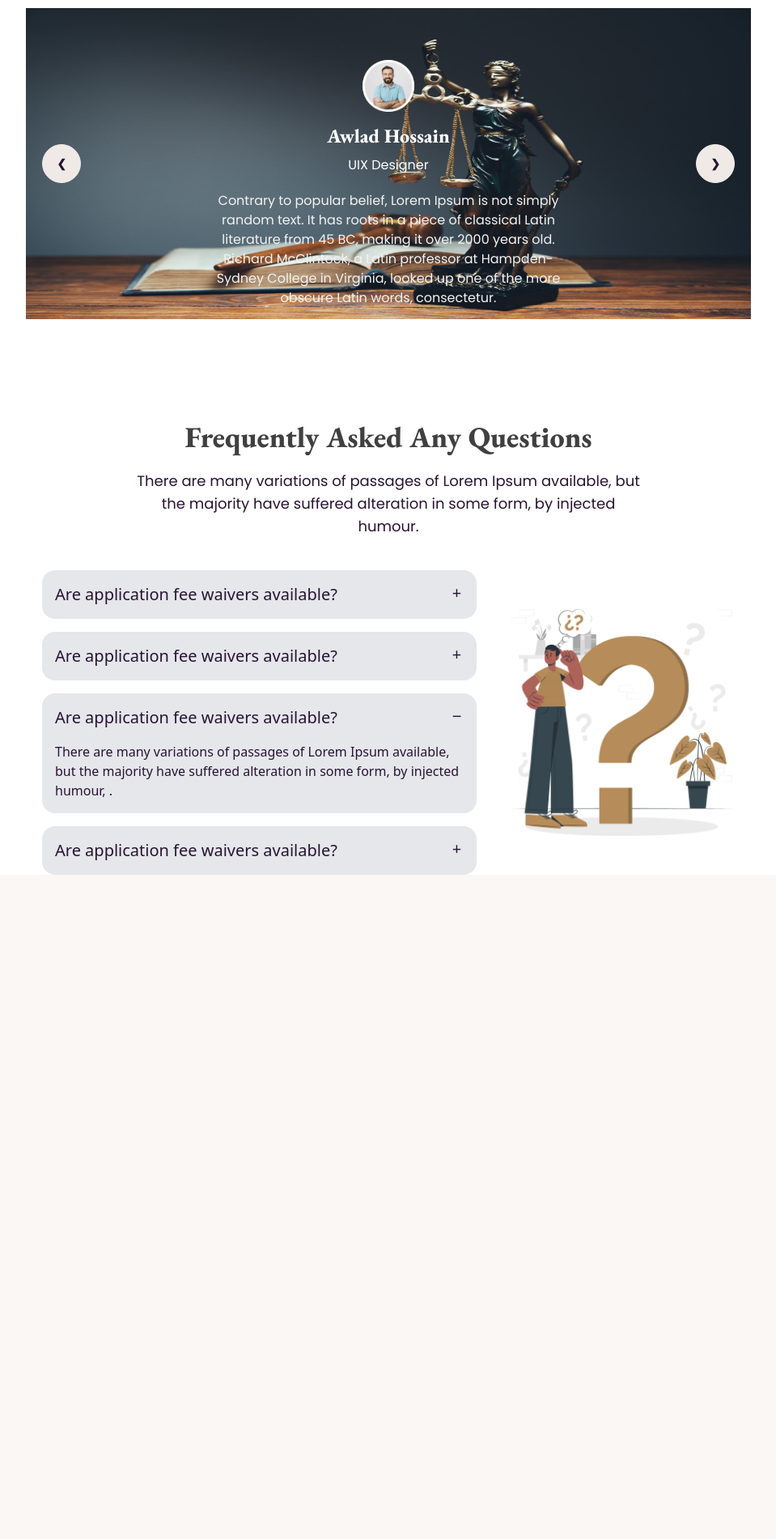
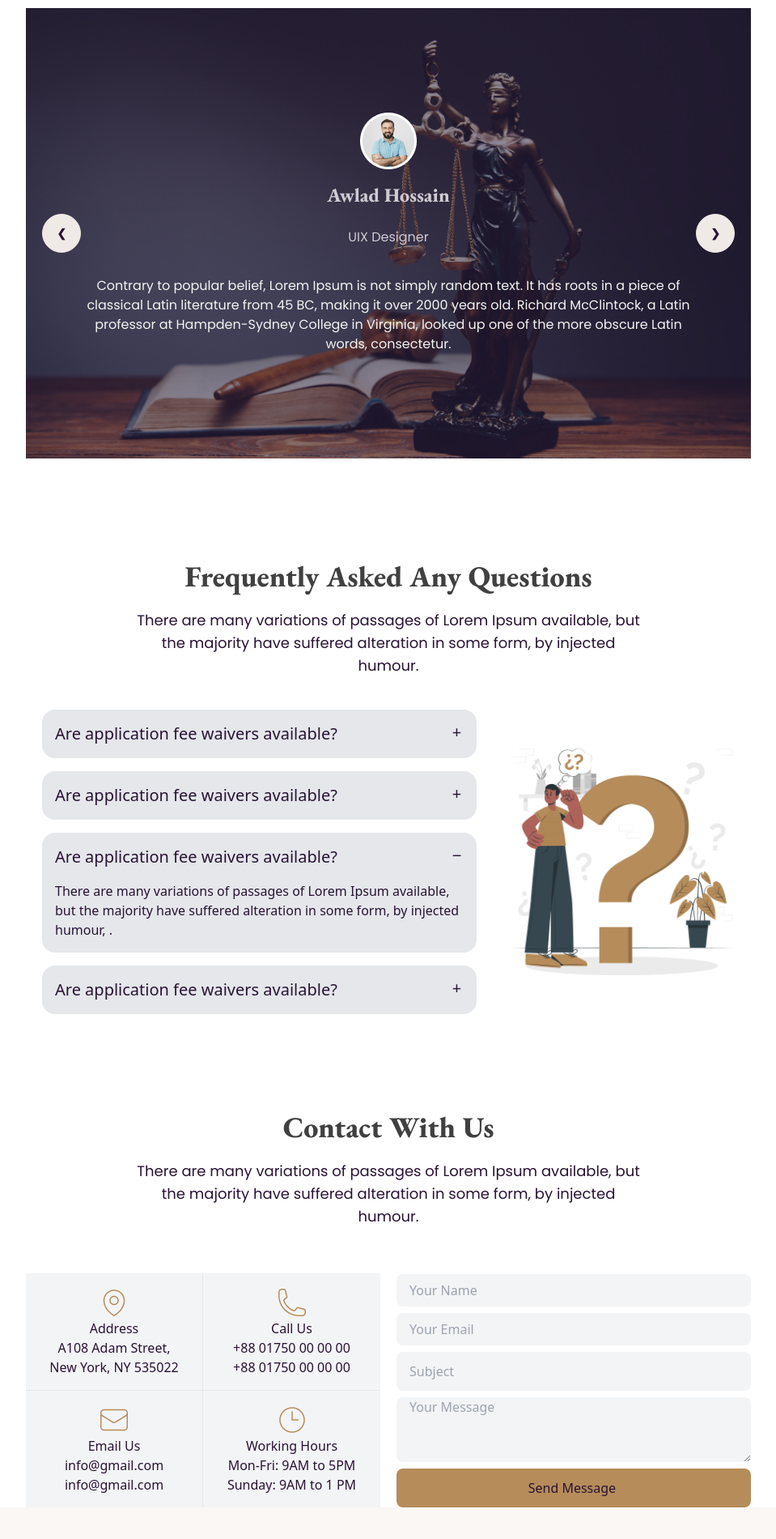
Before and after one commit to M-Arafat61/Legal-Solution-Webtemplate, a plain HTML site: page index.html in a window 1280 px wide. Shown: the part 2519-4419 px from the top of the page at 81% size, without its empty margins (160-1119 px from the left). Before the commit the page ends 3639 px from the top, so only its background shows below. Drawn offline with nearby package versions, Linux system fonts and the light colour scheme.

Commit message:
responsive with faq and contact section

```diff
--- a/index.html
+++ b/index.html
@@ -35,7 +35,7 @@
     </style>
 </head>
 <body class="bg-white">
-    <header class="max-w-screen-2xl mx-auto px-2 sm:px-6 md:px-20 lg:px-44">
+    <header class="max-w-screen-2xl mx-auto sm:px-6 md:px-20 lg:px-44">
 
         <!-- Navbar -->
         <nav class=" space-y-5 py-12 flex flex-col font-poppins lg:flex-row justify-between items-center">
@@ -70,7 +70,6 @@
                             <input type="text" placeholder="Search your services" class="rounded-lg w-full h-12 pl-4" />
                         </div>
                         <button class="p-3 rounded-lg bg-primary-btn text-white text-base tracking-wider">Get Started</button>
-                        </div>
                     </div>
                 </div>
             </div>
@@ -156,128 +155,65 @@
         </section>
 
         <!-- Clinets review Area -->
-        <section class="max-w-screen-2xl mx-auto md:px-20 lg:px-32 xl:px-48 mt-24">
+        <section class="max-w-screen-2xl mx-auto md:px-20 lg:px-32 xl:px-48 my-24">
 
             <!-- Section Headings -->
-            <div class="text-center px-2 sm:px-14  lg:px-32 space-y-5 pt-6">
+            <div class="text-center sm:px-14 lg:px-32 space-y-5 pt-6">
                 <h2 class="font-garamond font-extrabold text-4xl text-[#414040]">What Our Client Say</h2>
                 <p class="text-lg font-poppins">There are many variations of passages of Lorem Ipsum available, but the majority have suffered alteration in some form, by injected humour.</p>
             </div>
 
-             <!-- slider or carousel -->
-            <div class="carousel mt-10 w-full">
+            <div class="carousel mt-10">
 
                 <!-- review 1 -->
-                <div id="slide1" class="carousel-item relative w-full">
-                    <img src="./images/slider-2.jpg" class="w-full h-96" />
-                    <!-- Icon -->
-                    <div class="absolute w-16 h-16 bg-primary-btn text-white rounded-full top-1/4 left-1/2 transform -translate-x-1/2 -translate-y-1/2">
+                <div id="slide1" class="carousel-item relative hero fit max-w-fit lg:min-h-[calc(100vh-244px)]" style="background-image: url(./images/slider-2.jpg);">
+                    <div class="hero-overlay"></div>
+                    <div class="hero-content text-center text-neutral-content flex flex-col">
                         <img src="./images/Ellipse 1 (1).png" alt="">
-                    </div>
-                    <!-- h2 and p -->
-                    <div class="absolute top-2/3 left-1/2 transform -translate-x-1/2 -translate-y-1/2 items-center text-center text-white ">
                         <h2 class="text-2xl font-garamond font-extrabold">Awlad Hossain</h2>
                         <p class="mt-2 font-poppins text-base ">UIX Designer</p>
-                        <p class="mt-5 font-poppins text-base text-[#F3F3F3]">Contrary to popular belief, Lorem Ipsum is not simply random text. It has roots in a piece of classical Latin literature from 45 BC, making it over 2000 years old. Richard McClintock, a Latin professor at Hampden-Sydney College in Virginia, looked up one of the more obscure Latin words, consectetur.</p>
+                        <p class="mt-5 font-poppins text-base text-[#F3F3F3] md:px-12">Contrary to popular belief, Lorem Ipsum is not simply random text. It has roots in a piece of classical Latin literature from 45 BC, making it over 2000 years old. Richard McClintock, a Latin professor at Hampden-Sydney College in Virginia, looked up one of the more obscure Latin words, consectetur.</p>
                     </div>
-
                 <div class="absolute flex justify-between transform -translate-y-1/2 left-5 right-5 top-1/2">
                     <a href="#slide3" class="btn btn-circle">❮</a>
                     <a href="#slide2" class="btn btn-circle">❯</a>
                 </div>
                 </div>
-
-                <!-- slide 2 -->
-                <div id="slide2" class="carousel-item relative w-full">
-                    <img src="./images/slider-3.jpg" class="w-full h-96" />
-                    <!-- Icon -->
-                    <div class="absolute w-16 h-16 bg-primary-btn text-white rounded-full top-1/4 left-1/2 transform -translate-x-1/2 -translate-y-1/2">
+                <!-- review 2 -->
+                <div id="slide2" class="carousel-item relative hero fit lg:min-h-[calc(100vh-244px)]" style="background-image: url(./images/slider-3.jpg);">
+                    <div class="hero-overlay"></div>
+                    <div class=" hero-content text-center text-neutral-content flex flex-col">
                         <img src="./images/Ellipse 1 (1).png" alt="">
-                    </div>
-                    <!-- h2 and p -->
-                    <div class="absolute top-2/3 left-1/2 transform -translate-x-1/2 -translate-y-1/2 items-center text-center text-white ">
                         <h2 class="text-2xl font-garamond font-extrabold">Awlad Hossain</h2>
                         <p class="mt-2 font-poppins text-base ">UIX Designer</p>
-                        <p class="mt-5 font-poppins text-base text-[#F3F3F3]">Contrary to popular belief, Lorem Ipsum is not simply random text. It has roots in a piece of classical Latin literature from 45 BC, making it over 2000 years old. Richard McClintock, a Latin professor at Hampden-Sydney College in Virginia, looked up one of the more obscure Latin words, consectetur.</p>
+                        <p class="mt-5 font-poppins text-base text-[#F3F3F3] md:px-12">Contrary to popular belief, Lorem Ipsum is not simply random text. It has roots in a piece of classical Latin literature from 45 BC, making it over 2000 years old. Richard McClintock, a Latin professor at Hampden-Sydney College in Virginia, looked up one of the more obscure Latin words, consectetur.</p>
                     </div>
-
                 <div class="absolute flex justify-between transform -translate-y-1/2 left-5 right-5 top-1/2">
                     <a href="#slide1" class="btn btn-circle">❮</a>
                     <a href="#slide3" class="btn btn-circle">❯</a>
                 </div>
                 </div>
-
-                <!-- slide 3 -->
-                <div id="slide3" class="carousel-item relative w-full">
-                    <img src="./images/slider-1.jpg" class="w-full h-96" />
-                    <!-- Icon -->
-                    <div class="absolute w-16 h-16 bg-primary-btn text-white rounded-full top-1/4 left-1/2 transform -translate-x-1/2 -translate-y-1/2">
+                <!-- review 3 -->
+                <div id="slide3" class="carousel-item relative hero fit md:min-h-[calc(100vh-244px)]" style="background-image: url(./images/slider-1.jpg);">
+                    <div class="hero-overlay"></div>
+                    <div class=" hero-content text-center text-neutral-content flex flex-col">
                         <img src="./images/Ellipse 1 (1).png" alt="">
-                    </div>
-                    <!-- h2 and p -->
-                    <div class="absolute top-2/3 left-1/2 transform -translate-x-1/2 -translate-y-1/2 items-center text-center text-white ">
                         <h2 class="text-2xl font-garamond font-extrabold">Awlad Hossain</h2>
                         <p class="mt-2 font-poppins text-base ">UIX Designer</p>
-                        <p class="mt-5 font-poppins text-base text-[#F3F3F3]">Contrary to popular belief, Lorem Ipsum is not simply random text. It has roots in a piece of classical Latin literature from 45 BC, making it over 2000 years old. Richard McClintock, a Latin professor at Hampden-Sydney College in Virginia, looked up one of the more obscure Latin words, consectetur.</p>
+                        <p class="mt-5 font-poppins text-base text-[#F3F3F3] md:px-12">Contrary to popular belief, Lorem Ipsum is not simply random text. It has roots in a piece of classical Latin literature from 45 BC, making it over 2000 years old. Richard McClintock, a Latin professor at Hampden-Sydney College in Virginia, looked up one of the more obscure Latin words, consectetur.</p>
                     </div>
-
-                    <div class="absolute flex justify-between transform -translate-y-1/2 left-5 right-5 top-1/2">
+                <div class="absolute flex justify-between transform -translate-y-1/2 left-5 right-5 top-1/2 ">
                     <a href="#slide2" class="btn btn-circle">❮</a>
                     <a href="#slide1" class="btn btn-circle">❯</a>
                 </div>
                 </div>
-                <!-- <div id="slide2" class="carousel-item relative w-full">
-                  <img src="/images/stock/photo-1609621838510-5ad474b7d25d.jpg" class="w-full" />
-                  <div class="absolute flex justify-between transform -translate-y-1/2 left-5 right-5 top-1/2">
-                    <a href="#slide1" class="btn btn-circle">❮</a>
-                    <a href="#slide3" class="btn btn-circle">❯</a>
             </div>
-                </div>
-                <div id="slide3" class="carousel-item relative w-full">
-                  <img src="/images/stock/photo-1414694762283-acccc27bca85.jpg" class="w-full" />
-                  <div class="absolute flex justify-between transform -translate-y-1/2 left-5 right-5 top-1/2">
-                    <a href="#slide2" class="btn btn-circle">❮</a>
-                    <a href="#slide4" class="btn btn-circle">❯</a>
-                  </div>
-                </div>
-                <div id="slide4" class="carousel-item relative w-full">
-                  <img src="/images/stock/photo-1665553365602-b2fb8e5d1707.jpg" class="w-full" />
-                  <div class="absolute flex justify-between transform -translate-y-1/2 left-5 right-5 top-1/2">
-                    <a href="#slide3" class="btn btn-circle">❮</a>
-                    <a href="#slide1" class="btn btn-circle">❯</a>
-                  </div>
-                </div> -->
-            </div>
-
-            <!-- <div class="carousel w-full">
-                <div class="carousel-item relative w-full">
-
-                  <div class="flex items-center justify-center w-12 h-12 bg-primary-btn text-white rounded-full absolute top-4 left-4">
-                    <i class="fas fa-camera"></i>
-                  </div>
-
-
-                  <div class="absolute top-0 left-0 right-0 p-4 text-white">
-                    <h2 class="text-2xl font-bold">Your Heading</h2>
-                    <p class="mt-2">Your Description</p>
-                  </div>
-
-                  <img src="./images/slider-3.jpg" class="w-full" />
-
-
-                  <div class="absolute flex justify-between transform -translate-y-1/2 left-5 right-5 top-1/2">
-                    <a href="#slide4" class="btn btn-circle">❮</a>
-                    <a href="#slide2" class="btn btn-circle">❯</a>
-                  </div>
-                </div>
-              </div> -->
-
         </section>
 
         <!-- FAQ section -->
-        <section class="max-w-screen-2xl mx-auto lg:px-20 xl:px-48 mt-24">
+        <section class="max-w-screen-2xl mx-auto lg:px-20 xl:px-48 mb-24">
             <!-- heading faq  -->
-            <div class="text-center px-2 sm:px-14 md:px-24 lg:px-32 space-y-5 pt-6">
+            <div class="text-center sm:px-14 md:px-24 lg:px-32 space-y-5 pt-6">
                 <h2 class="font-garamond font-extrabold text-4xl text-[#414040]">Frequently Asked Any Questions</h2>
                 <p class="text-lg font-poppins">There are many variations of passages of Lorem Ipsum available, but the majority have suffered alteration in some form, by injected humour.</p>
             </div>
@@ -328,6 +264,68 @@
             </div>
 
         </section>
+
+        <!-- Contact With Us section -->
+        <section class="max-w-screen-2xl mx-auto lg:px-20 xl:px-48">
+            <!-- Heading -->
+            <div class="text-center sm:px-14  lg:px-32 space-y-5 pt-6">
+                <h2 class="font-garamond font-extrabold text-4xl text-[#414040]">Contact With Us</h2>
+                <p class="text-lg font-poppins">There are many variations of passages of Lorem Ipsum available, but the majority have suffered alteration in some form, by injected humour.</p>
+            </div>
+
+            <!-- Contact infos -->
+            <div class="flex flex-col sm:flex-col md:flex-row md:justify-center md:items-center gap-5 my-14">
+
+                <!-- Basic contacts -->
+                <div class="flex-1">
+                    <div class="grid grid-cols-2 text-center">
+                        <div class="flex flex-col justify-center  border-r border-b border-gray-200 bg-gray-100 p-4">
+                            <div class="flex justify-center">
+                                <img src="./images/location.png" alt="">
+                            </div>
+                            <h4>Address</h4>
+                            <p>A108 Adam Street,<br>
+                                New York, NY 535022</p>
+                        </div>
+                        <div class="flex flex-col justify-center border-b border-gray-200 bg-gray-100 p-4">
+                            <div class="flex justify-center">
+                                <img src="./images/call.png" alt="">
+                            </div>
+
+                            <h4>Call Us</h4>
+                            <p>+88 01750 00 00 00 <br>
+                                +88 01750 00 00 00</p>
+                        </div>
+                        <div class="flex flex-col justify-center border-r border-gray-200 bg-gray-100 p-4">
+
+                            <div class="flex justify-center">
+                                <img src="./images/email.png" alt="">
+                            </div>
+                            <h4>Email Us</h4>
+                            <p>info@gmail.com <br>
+                                info@gmail.com</p>
+                        </div>
+                        <div class="flex flex-col justify-center  border-gray-200 bg-gray-100 p-4">
+                            <div class="flex justify-center">
+                                <img src="./images/time.png" alt="">
+                            </div>
+                            <h4>Working Hours</h4>
+                            <p>Mon-Fri: 9AM to 5PM <br>
+                                Sunday: 9AM to 1 PM</p>
+                        </div>
+                    </div>
+                </div>
+
+                <!-- Message area -->
+                <div class="flex flex-col flex-1 space-y-2 ">
+                    <input type="text" placeholder="Your Name" class="rounded-lg w-full h-10 pl-4 bg-gray-100 ">
+                    <input type="email" name="" id="" placeholder="Your Email" class="rounded-lg w-full h-10 pl-4 bg-gray-100">
+                    <input type="text" placeholder="Subject" class="rounded-lg w-full h-12 pl-4 bg-gray-100">
+                    <textarea placeholder="Your Message" class=" bg-gray-100 rounded-lg  h-20 w-full pl-4" ></textarea>
+                    <input type="button" value="Send Message "class="rounded-lg w-full h-12 bg-primary-btn">
+                </div>
+            </div>
+        </section>
     </main>
 </body>
 </html>
```
Lines whose indentation alone changed are shown as unchanged.
